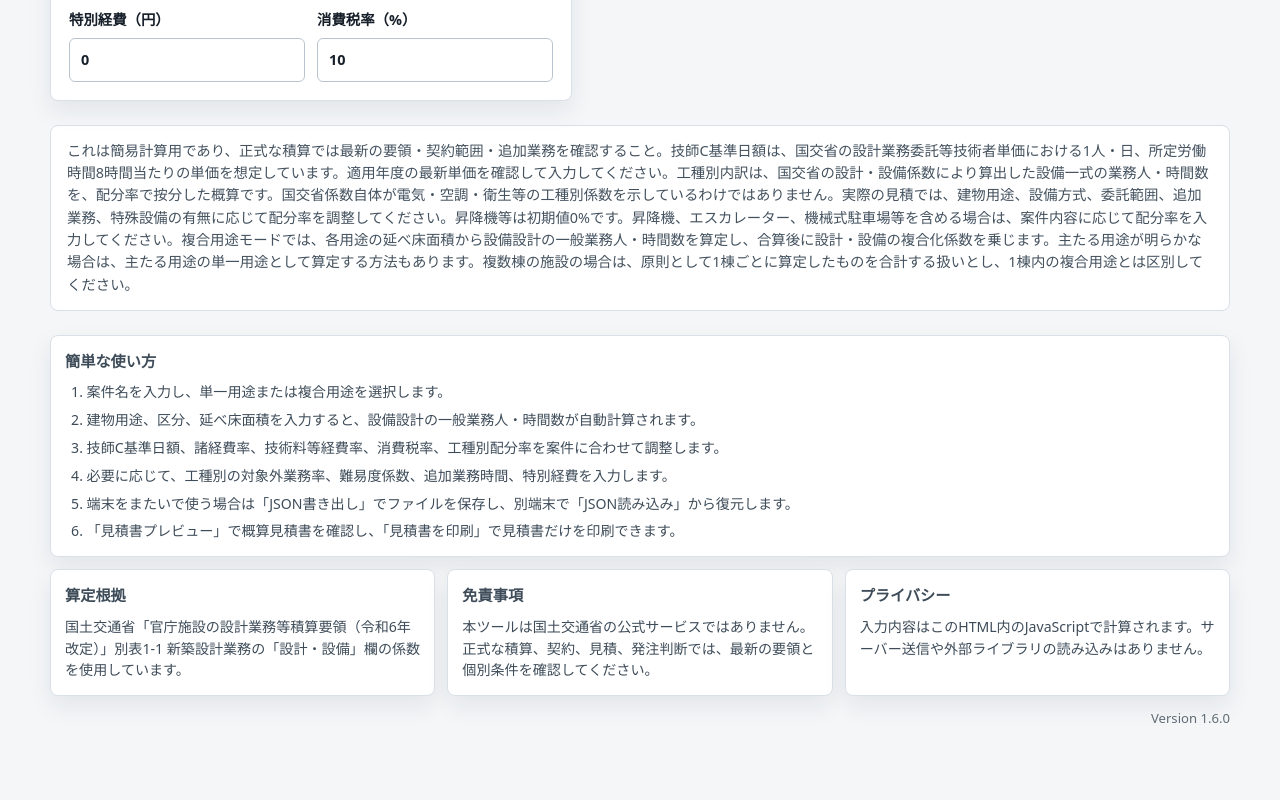
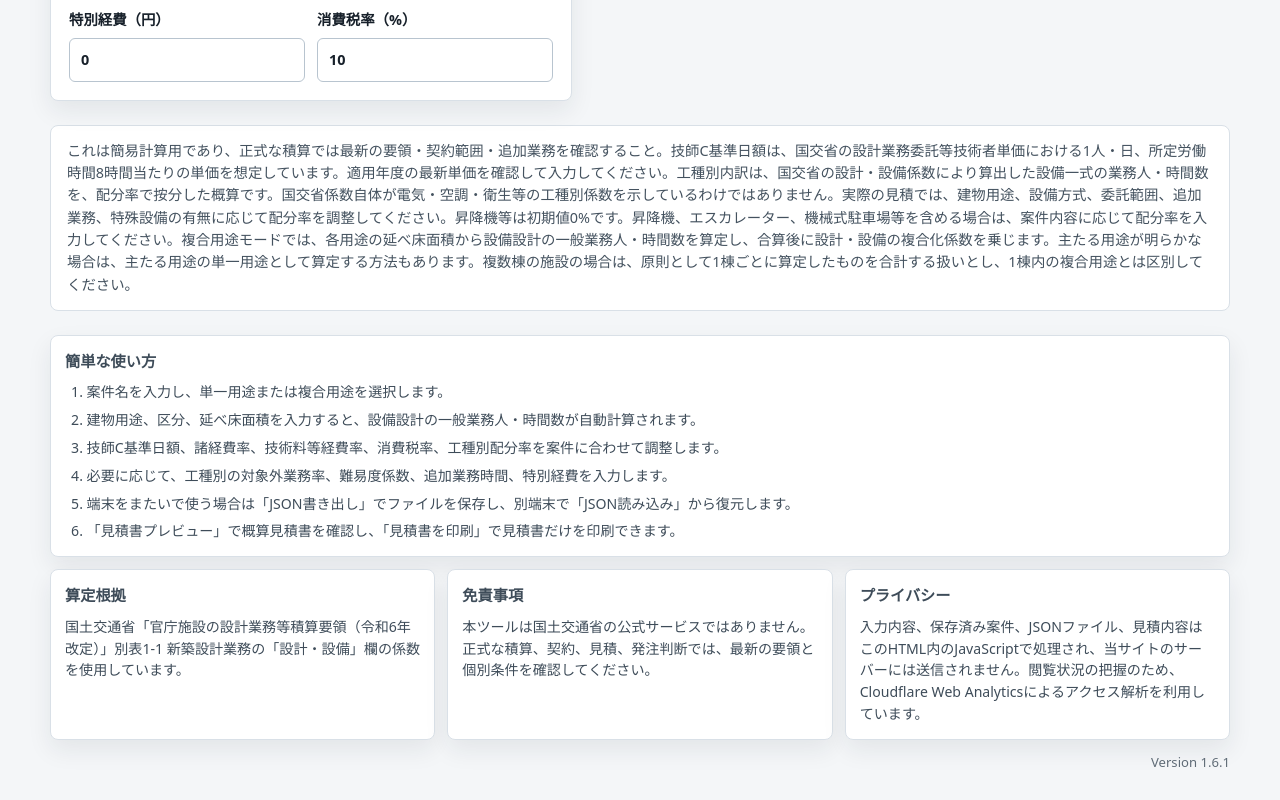
Before and after one commit to fdoyoshikazuhora-sys/equipment-design-calculator, a plain HTML site: page index.html in a window 1280 px wide. Shown: the part 1784-2584 px from the top of the page. Before the commit the page ends 2541 px from the top, so only its background shows below. Drawn offline with Linux system fonts and the light colour scheme.

Commit message:
Add Cloudflare Web Analytics

```diff
--- a/index.html
+++ b/index.html
@@ -1301,10 +1301,10 @@
       </section>
       <section class="footer-box" aria-labelledby="privacy-heading">
         <h2 id="privacy-heading">プライバシー</h2>
-        <p>入力内容はこのHTML内のJavaScriptで計算されます。サーバー送信や外部ライブラリの読み込みはありません。</p>
+        <p>入力内容、保存済み案件、JSONファイル、見積内容はこのHTML内のJavaScriptで処理され、当サイトのサーバーには送信されません。閲覧状況の把握のため、Cloudflare Web Analyticsによるアクセス解析を利用しています。</p>
       </section>
     </div>
-    <p class="footer-version">Version 1.6.0</p>
+    <p class="footer-version">Version 1.6.1</p>
   </footer>
   <div class="toast" id="toast" role="status" aria-live="polite">コピーしました</div>
 
@@ -2891,5 +2891,6 @@
       window.print();
     });
   </script>
+  <!-- Cloudflare Web Analytics --><script defer src="https://static.cloudflareinsights.com/beacon.min.js" data-cf-beacon='{"token":"ae8d459c6e734535a32301aa99ee1540"}'></script><!-- End Cloudflare Web Analytics -->
 </body>
 </html>
```
